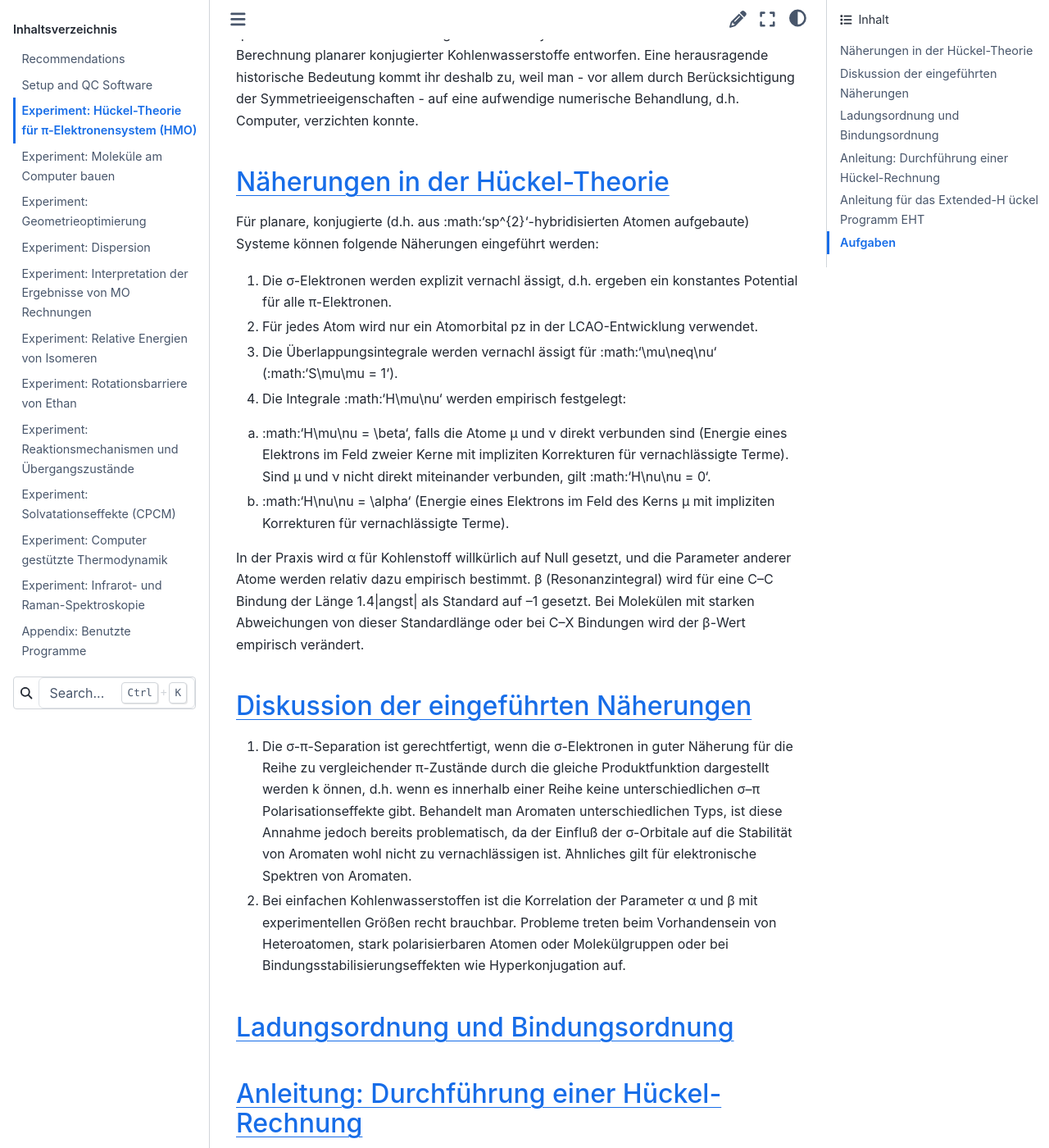
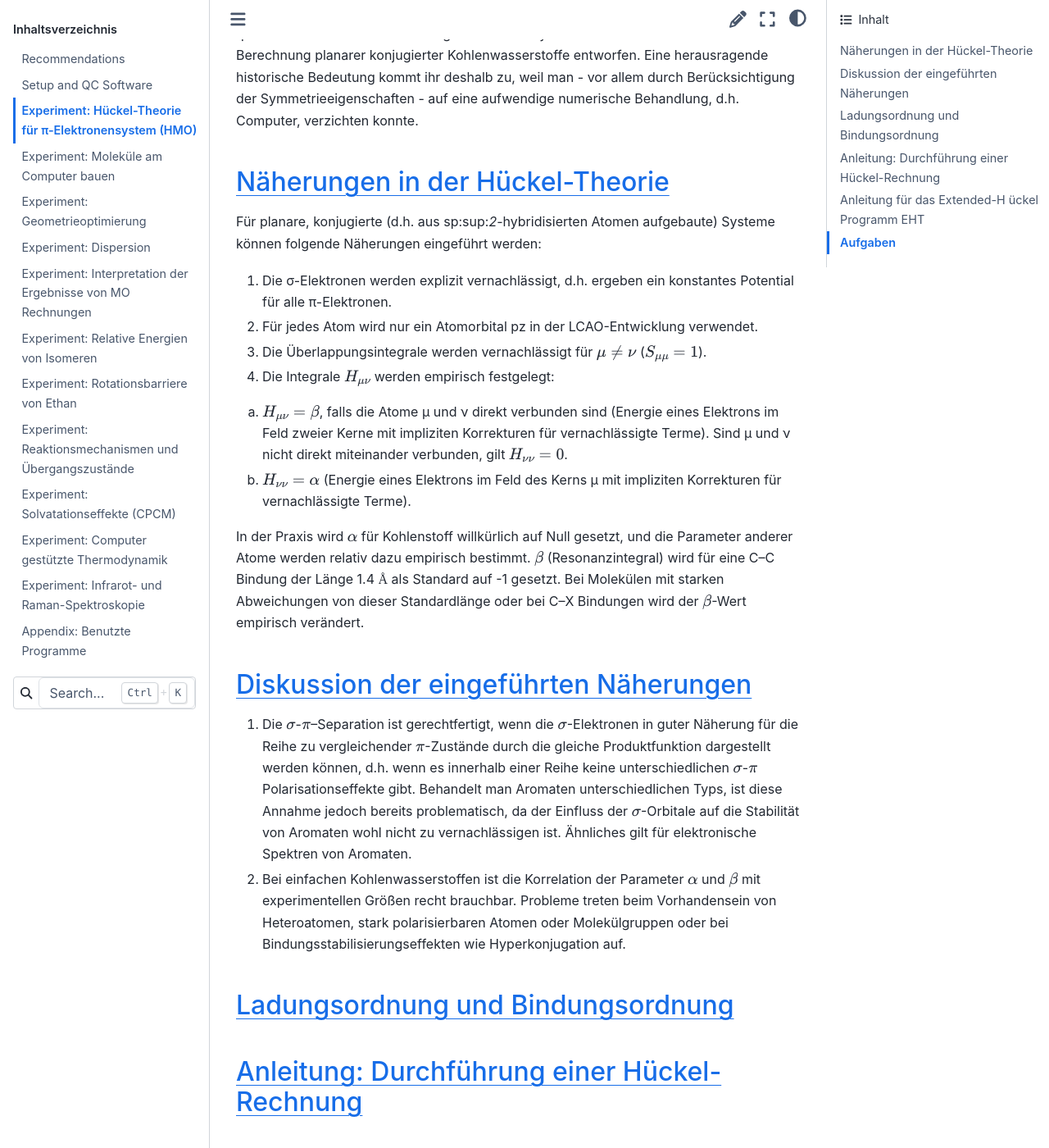
Before and after one commit to grimme-lab/bch616-teaching, a Sphinx documentation site: the page built from doc/ex1_hueckel.rst, in a window 1280 px wide and 1400 px high, scrolled down 473 px. Shown: the whole window at 82% size. Built offline with Sphinx 7.4.7 and the Sphinx Book theme 1.1.4, drawn with Linux system fonts in a browser that asks for light colours.

Commit message:
Testupdate ex1_hueckel.rst
erster Test, ob das mit dem Github Preview zuverlässig klappt.

```diff
--- a/doc/ex1_hueckel.rst
+++ b/doc/ex1_hueckel.rst
@@ -10,23 +10,23 @@ Die Hückelmethode ist eine der einfachsten semiempirischen Methoden zur quanten
 Näherungen in der Hückel-Theorie
 --------------------------------
 
-Für planare, konjugierte (d.h. aus :math:'sp^{2}'-hybridisierten Atomen aufgebaute) Systeme können folgende Näherungen eingeführt werden:
+Für planare, konjugierte (d.h. aus sp:sup:`2`-hybridisierten Atomen aufgebaute) Systeme können folgende Näherungen eingeführt werden:
 
-1. Die |sigma|-Elektronen werden explizit vernachl  ̈assigt, d.h. ergeben ein konstantes Potential für alle |pi|-Elektronen.
+1. Die |sigma|-Elektronen werden explizit vernachlässigt, d.h. ergeben ein konstantes Potential für alle |pi|-Elektronen.
 2. Für jedes Atom wird nur ein Atomorbital pz in der LCAO-Entwicklung verwendet.
-3. Die Überlappungsintegrale werden vernachl ̈assigt für :math:'\\mu\\neq\\nu' (:math:'S\\mu\\mu = 1').
-4. Die Integrale :math:'H\\mu\\nu' werden empirisch festgelegt:
+3. Die Überlappungsintegrale werden vernachlässigt für :math:`\mu \neq \nu` (:math:`S_{\mu\mu} = 1`).
+4. Die Integrale :math:`H_{\mu\nu}` werden empirisch festgelegt:
 
-(a) :math:'H\\mu\\nu = \\beta', falls die Atome |mu| und |nu| direkt verbunden sind (Energie eines Elektrons im Feld zweier Kerne mit impliziten Korrekturen für vernachlässigte Terme). Sind |mu| und |nu| nicht direkt miteinander verbunden, gilt :math:'H\\nu\\nu = 0'.
-(b) :math:'H\\nu\\nu = \\alpha' (Energie eines Elektrons im Feld des Kerns |mu| mit impliziten Korrekturen für vernachlässigte Terme).
+(a) :math:`H_{\mu\nu} = \beta`, falls die Atome |mu| und |nu| direkt verbunden sind (Energie eines Elektrons im Feld zweier Kerne mit impliziten Korrekturen für vernachlässigte Terme). Sind |mu| und |nu| nicht direkt miteinander verbunden, gilt :math:`H_{\nu\nu} = 0`.
+(b) :math:`H_{\nu\nu} = \alpha` (Energie eines Elektrons im Feld des Kerns |mu| mit impliziten Korrekturen für vernachlässigte Terme).
 
-In der Praxis wird |alpha| für Kohlenstoff willkürlich auf Null gesetzt, und die Parameter anderer Atome werden relativ dazu empirisch bestimmt. |beta| (Resonanzintegral) wird für eine C--C Bindung der Länge 1.4|angst| als Standard auf --1 gesetzt. Bei Molekülen mit starken Abweichungen von dieser Standardlänge oder bei C--X Bindungen wird der |beta|-Wert empirisch verändert.
+In der Praxis wird :math:`\alpha` für Kohlenstoff willkürlich auf Null gesetzt, und die Parameter anderer Atome werden relativ dazu empirisch bestimmt. :math:`\beta` (Resonanzintegral) wird für eine C–C Bindung der Länge 1.4 \ :math:`\text{Å}` als Standard auf -1 gesetzt. Bei Molekülen mit starken Abweichungen von dieser Standardlänge oder bei C–X Bindungen wird der :math:`\beta`-Wert empirisch verändert.
 
 Diskussion der eingeführten Näherungen
 --------------------------------------
 
-1.  Die |sigma|-|pi|-Separation ist gerechtfertigt, wenn die |sigma|-Elektronen in guter Näherung für die Reihe zu vergleichender |pi|-Zustände durch die gleiche Produktfunktion dargestellt werden k ̈onnen, d.h. wenn es innerhalb einer Reihe keine unterschiedlichen |sigma|--|pi| Polarisationseffekte gibt. Behandelt man Aromaten unterschiedlichen Typs, ist diese Annahme jedoch bereits problematisch, da der Einfluß der |sigma|-Orbitale auf die Stabilität von Aromaten wohl nicht zu vernachlässigen ist.  ̈Ahnliches gilt für elektronische Spektren von Aromaten.
-2. Bei einfachen Kohlenwasserstoffen ist die Korrelation der Parameter |alpha| und |beta| mit experimentellen Größen recht brauchbar. Probleme treten beim Vorhandensein von Heteroatomen, stark polarisierbaren Atomen oder Molekülgruppen oder bei Bindungsstabilisierungseffekten wie Hyperkonjugation auf.
+1.  Die :math:`\sigma`-:math:`\pi`–Separation ist gerechtfertigt, wenn die :math:`\sigma`-Elektronen in guter Näherung für die Reihe zu vergleichender :math:`\pi`-Zustände durch die gleiche Produktfunktion dargestellt werden können, d.h. wenn es innerhalb einer Reihe keine unterschiedlichen  :math:`\sigma`-:math:`\pi` Polarisationseffekte gibt. Behandelt man Aromaten unterschiedlichen Typs, ist diese Annahme jedoch bereits problematisch, da der Einfluss der :math:`\sigma`-Orbitale auf die Stabilität von Aromaten wohl nicht zu vernachlässigen ist. Ähnliches gilt für elektronische Spektren von Aromaten.
+2. Bei einfachen Kohlenwasserstoffen ist die Korrelation der Parameter :math:`\alpha` und :math:`\beta` mit experimentellen Größen recht brauchbar. Probleme treten beim Vorhandensein von Heteroatomen, stark polarisierbaren Atomen oder Molekülgruppen oder bei Bindungsstabilisierungseffekten wie Hyperkonjugation auf.
 
 Ladungsordnung und Bindungsordnung
 -------------------------------------------
```
